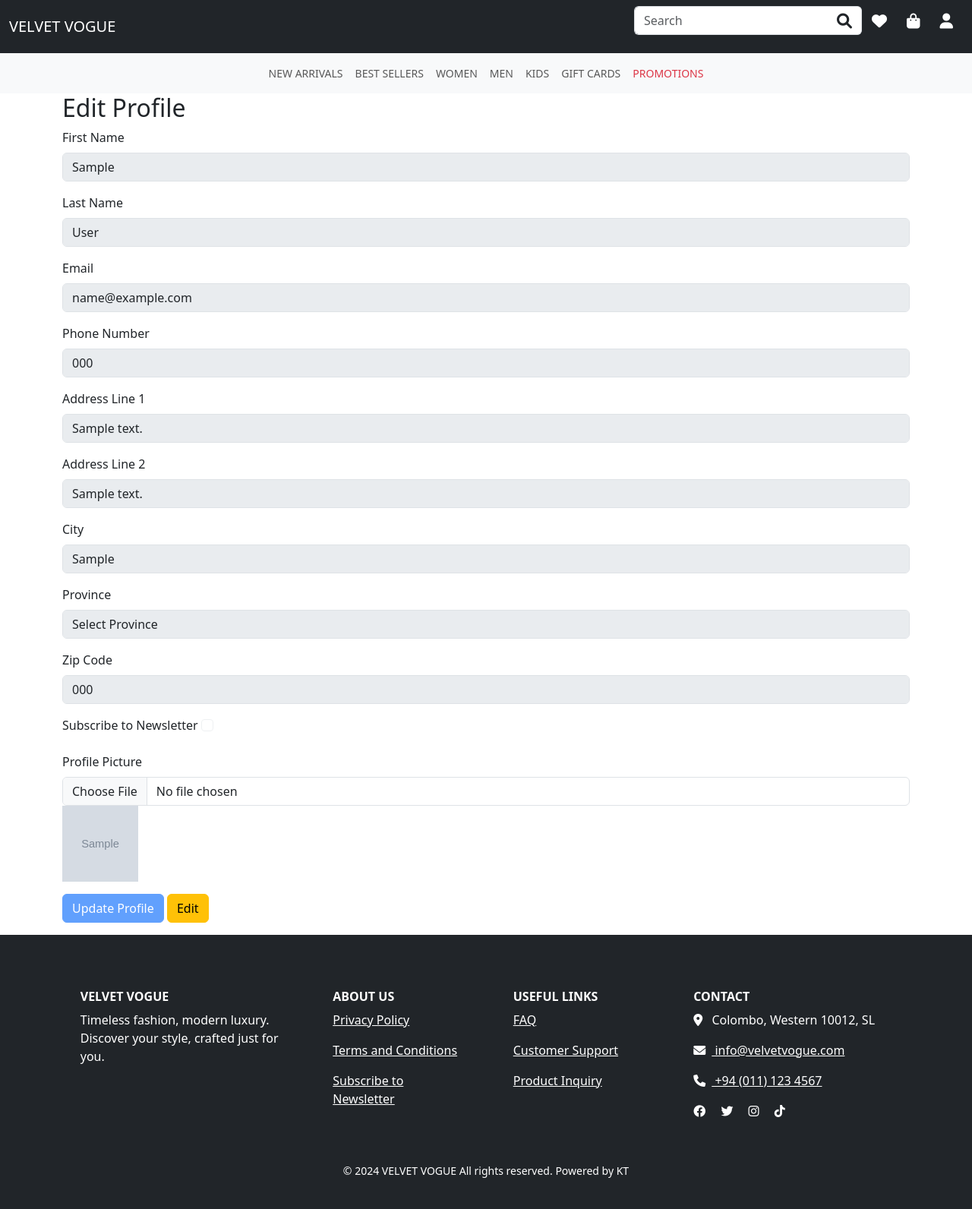
After one commit to kalharatennakoon/velvetvogue, a PHP site: page /velvetvogue/pages/customer-profile.php in a window 1280 px wide. The commit adds this page. Shown: the whole page at 76% size. Run offline with PHP 8.4, Linux system fonts and the light colour scheme; the visitor is signed in with stand-in values (Sample User, id 1); tables that the repository leaves empty or names only in its code hold one stand-in row (values such as "Sample post"); grey boxes marked "Sample" are stand-in pictures; some libraries are stand-ins or nearby versions.

Commit message:
edit profile still needs to configure

```diff
--- /dev/null
+++ b/pages/customer-profile.php
@@ -0,0 +1,260 @@
+<?php
+    include_once('../config/config.php');
+    session_start();
+
+    // Enable error reporting for debugging
+    error_reporting(E_ALL);
+    ini_set('display_errors', 1);
+
+    // Check if user is logged in
+    if (!isset($_SESSION['user_id'])) {
+        echo json_encode(['status' => 'error', 'message' => 'User not logged in.']);
+        exit;
+    }
+
+    $user_id = $_SESSION['user_id'];
+
+    // Fetch existing user data
+    $query = "SELECT * FROM customers WHERE customer_id = ?";
+    $stmt = $conn->prepare($query);
+    $stmt->bind_param("i", $user_id);
+    $stmt->execute();
+    $result = $stmt->get_result();
+    $customer = $result->fetch_assoc();
+    $stmt->close();
+
+    // Initialize success and error messages
+    $success = $error = '';
+
+    // Check if the form is submitted
+    if ($_SERVER['REQUEST_METHOD'] == 'POST') {
+        // Handle form data
+        $first_name = $_POST['first_name'];
+        $last_name = $_POST['last_name'];
+        $email = $_POST['email'];
+        $phone_number = $_POST['phone_number'];
+        $address_line_1 = $_POST['address_line_1'];
+        $address_line_2 = $_POST['address_line_2'];
+        $city = $_POST['city'];
+        $province = $_POST['province'];
+        $zip_code = $_POST['zip_code'];
+        $newsletter_subscription = isset($_POST['newsletter']) ? 1 : 0;
+
+        // Profile picture upload handling
+        $customer_image_path = $customer['customer_image']; // Keep existing image if no new image is uploaded
+        if (!empty($_FILES['profile_picture']['name'])) {
+            $target_dir = "../assets/images/customer-images/";
+            $image_file = $target_dir . basename($_FILES['profile_picture']['name']);
+            $image_file_type = strtolower(pathinfo($image_file, PATHINFO_EXTENSION));
+
+            // Check if the file is an image
+            $check = getimagesize($_FILES['profile_picture']['tmp_name']);
+            if ($check === false) {
+                $error = "File is not an image.";
+                error_log("File is not an image: " . $_FILES['profile_picture']['name']);
+            }
+
+            // Check file size (e.g., 5MB limit)
+            if ($_FILES["profile_picture"]["size"] > 5000000) {
+                $error = "Sorry, your file is too large.";
+                error_log("File is too large: " . $_FILES['profile_picture']['size']);
+            }
+
+            // Allow certain file formats
+            if ($image_file_type != "jpg" && $image_file_type != "png" && $image_file_type != "jpeg" && $image_file_type != "gif") {
+                $error = "Sorry, only JPG, JPEG, PNG & GIF files are allowed.";
+                error_log("Invalid file format: " . $_FILES['profile_picture']['name']);
+            }
+
+            if ($error == '') {
+                // Try to upload file
+                if (move_uploaded_file($_FILES['profile_picture']['tmp_name'], $image_file)) {
+                    $customer_image_path = "assets/images/customer-images/" . basename($_FILES['profile_picture']['name']);
+                } else {
+                    $error = "Sorry, there was an error uploading your file.";
+                    error_log("Error uploading file: " . $_FILES['profile_picture']['error']);
+                }
+            }
+        }
+
+        // Update query
+        if ($error == '') {
+            $query = "UPDATE customers SET first_name = ?, last_name = ?, email = ?, phone_number = ?, address_line_1 = ?, address_line_2 = ?, city = ?, province = ?, zip_code = ?, newsletter_subscription = ?, customer_image = ? WHERE customer_id = ?";
+            $stmt = $conn->prepare($query);
+            $stmt->bind_param("sssssssssssi", $first_name, $last_name, $email, $phone_number, $address_line_1, $address_line_2, $city, $province, $zip_code, $newsletter_subscription, $customer_image_path, $user_id);
+
+            if ($stmt->execute()) {
+                // Return the updated data in JSON format
+                echo json_encode([
+                    'status' => 'success',
+                    'message' => 'Profile updated successfully.',
+                    'data' => [
+                        'first_name' => $first_name,
+                        'last_name' => $last_name,
+                        'email' => $email,
+                        'phone_number' => $phone_number,
+                        'address_line_1' => $address_line_1,
+                        'address_line_2' => $address_line_2,
+                        'city' => $city,
+                        'province' => $province,
+                        'zip_code' => $zip_code,
+                        'newsletter_subscription' => $newsletter_subscription,
+                        'customer_image' => $customer_image_path
+                    ]
+                ]);
+            } else {
+                // Log the error and return error message
+                error_log("Error executing query: " . $stmt->error);
+                echo json_encode(['status' => 'error', 'message' => 'Error updating profile.']);
+            }
+            $stmt->close();
+        } else {
+            // Return the error message
+            echo json_encode(['status' => 'error', 'message' => $error]);
+        }
+
+        exit;
+    }
+?>
+
+
+
+<!DOCTYPE html>
+<html lang="en">
+<head>
+    <meta charset="UTF-8">
+    <meta name="viewport" content="width=device-width, initial-scale=1.0">
+    <title>Edit Profile</title>
+    <?php include_once('../includes/head-links.php'); ?>
+    <script>
+        let isEditMode = false;
+
+        function enableEdit() {
+            // Enable form fields for editing
+            document.querySelectorAll('.editable').forEach(input => input.disabled = false);
+            document.getElementById('submit-btn').disabled = false;
+            isEditMode = true;
+
+            // Enable "Subscribe to Newsletter" checkbox only after Edit button click
+            document.getElementById('newsletter').disabled = false;
+        }
+
+        function updateProfile(event) {
+            event.preventDefault(); // Prevent default form submission
+
+            const formData = new FormData(document.getElementById('profile-form'));
+
+            // Send form data via AJAX to update profile
+            fetch('customer-profile.php', {
+                method: 'POST',
+                body: formData
+            })
+            .then(response => response.json())
+            .then(data => {
+                console.log("Server responded:", data);
+
+                if (data.status === 'success') {
+                    // Display success message
+                    document.getElementById('response-message').innerHTML = `<div class="alert alert-success">${data.message}</div>`;
+
+                    // Update the displayed values with the new data from the response
+                    document.getElementById('first_name').value = data.data.first_name;
+                    document.getElementById('last_name').value = data.data.last_name;
+                    document.getElementById('email').value = data.data.email;
+                    document.getElementById('phone_number').value = data.data.phone_number;
+                    document.getElementById('address_line_1').value = data.data.address_line_1;
+                    document.getElementById('address_line_2').value = data.data.address_line_2;
+                    document.getElementById('city').value = data.data.city;
+                    document.getElementById('province').value = data.data.province;
+                    document.getElementById('zip_code').value = data.data.zip_code;
+                    document.getElementById('newsletter').checked = data.data.newsletter_subscription == 1;
+                    document.getElementById('profile_image').src = data.data.customer_image;
+                } else {
+                    // Display error message
+                    document.getElementById('response-message').innerHTML = `<div class="alert alert-danger">${data.message}</div>`;
+                }
+            })
+            .catch(error => {
+                console.error("Error:", error);
+                document.getElementById('response-message').innerHTML = `<div class="alert alert-danger">An error occurred. Please try again.</div>`;
+            });
+        }
+    </script>
+</head>
+<body>
+    <?php include '../includes/header.php'; ?>
+
+    <div class="container">
+        <form action="customer-profile.php" method="post" enctype="multipart/form-data" id="profile-form">
+            <h2>Edit Profile</h2>
+
+            <!-- Success/Error messages -->
+            <div id="response-message"></div>
+
+            <!-- Form Fields -->
+            <div class="mb-3">
+                <label for="first_name" class="form-label">First Name</label>
+                <input type="text" name="first_name" id="first_name" class="form-control editable" value="<?php echo htmlspecialchars($customer['first_name'] ?? ''); ?>" disabled>
+            </div>
+            <div class="mb-3">
+                <label for="last_name" class="form-label">Last Name</label>
+                <input type="text" name="last_name" id="last_name" class="form-control editable" value="<?php echo htmlspecialchars($customer['last_name'] ?? ''); ?>" disabled>
+            </div>
+            <div class="mb-3">
+                <label for="email" class="form-label">Email</label>
+                <input type="email" name="email" id="email" class="form-control editable" value="<?php echo htmlspecialchars($customer['email'] ?? ''); ?>" disabled>
+            </div>
+            <div class="mb-3">
+                <label for="phone_number" class="form-label">Phone Number</label>
+                <input type="text" name="phone_number" id="phone_number" class="form-control editable" value="<?php echo htmlspecialchars($customer['phone_number'] ?? ''); ?>" disabled>
+            </div>
+            <div class="mb-3">
+                <label for="address_line_1" class="form-label">Address Line 1</label>
+                <input type="text" name="address_line_1" id="address_line_1" class="form-control editable" value="<?php echo htmlspecialchars($customer['address_line_1'] ?? ''); ?>" disabled>
+            </div>
+            <div class="mb-3">
+                <label for="address_line_2" class="form-label">Address Line 2</label>
+                <input type="text" name="address_line_2" id="address_line_2" class="form-control editable" value="<?php echo htmlspecialchars($customer['address_line_2'] ?? ''); ?>" disabled>
+            </div>
+            <div class="mb-3">
+                <label for="city" class="form-label">City</label>
+                <input type="text" name="city" id="city" class="form-control editable" value="<?php echo htmlspecialchars($customer['city'] ?? ''); ?>" disabled>
+            </div>
+            <div class="mb-3">
+                <label for="province" class="form-label">Province</label>
+                <select name="province" id="province" class="form-control editable" disabled>
+                    <option value="">Select Province</option>
+                    <?php
+                    $provinces = ['Central', 'Eastern', 'North Central', 'Northern', 'North Western', 'Sabaragamuwa', 'Southern', 'Uva', 'Western'];
+                    foreach ($provinces as $province) {
+                        $selected = ($customer['province'] == $province) ? 'selected' : '';
+                        echo "<option value=\"$province\" $selected>$province</option>";
+                    }
+                    ?>
+                </select>
+            </div>
+            <div class="mb-3">
+                <label for="zip_code" class="form-label">Zip Code</label>
+                <input type="text" name="zip_code" id="zip_code" class="form-control editable" value="<?php echo htmlspecialchars($customer['zip_code'] ?? ''); ?>" disabled>
+            </div>
+            <div class="mb-3">
+                <label for="newsletter" class="form-label">Subscribe to Newsletter</label>
+                <input type="checkbox" name="newsletter" id="newsletter" class="form-check-input" <?php echo ($customer['newsletter_subscription'] == 1) ? 'checked' : ''; ?> disabled>
+            </div>
+            <div class="mb-3">
+                <label for="profile_picture" class="form-label">Profile Picture</label>
+                <input type="file" name="profile_picture" id="profile_picture" class="form-control">
+                <img id="profile_image" src="<?php echo $customer['customer_image']; ?>" alt="Profile Picture" width="100" height="100">
+            </div>
+
+            <!-- Submit Button -->
+            <button type="button" id="submit-btn" class="btn btn-primary" disabled onclick="updateProfile(event)">Update Profile</button>
+
+            <!-- Edit Button -->
+            <button type="button" class="btn btn-warning" onclick="enableEdit()">Edit</button>
+        </form>
+    </div>
+
+    <?php include_once('../includes/footer.php'); ?>
+</body>
+</html>
```
Also changed, not shown: pages/customer-login.php (+7 -14 lines).
